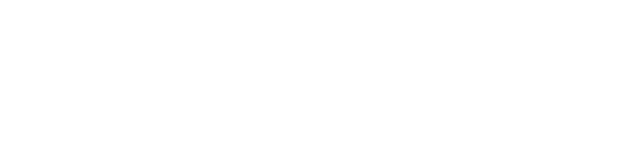
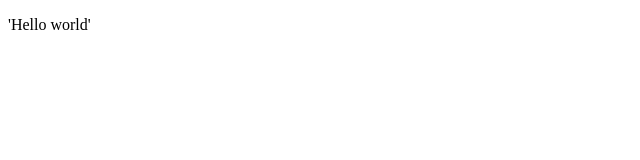
Before and after one commit to message-from-hell/test, a plain HTML site: page index.html in a window 1280 px wide. Shown: the whole page, without its empty margins (0-640 px from the left). Drawn offline with Linux system fonts and the light colour scheme.

Commit message:
new commit

```diff
--- a/index.html
+++ b/index.html
@@ -6,6 +6,6 @@
     <title>Document</title>
 </head>
 <body>
-
+    <P>'Hello world'</P>
 </body>
 </html>
```
